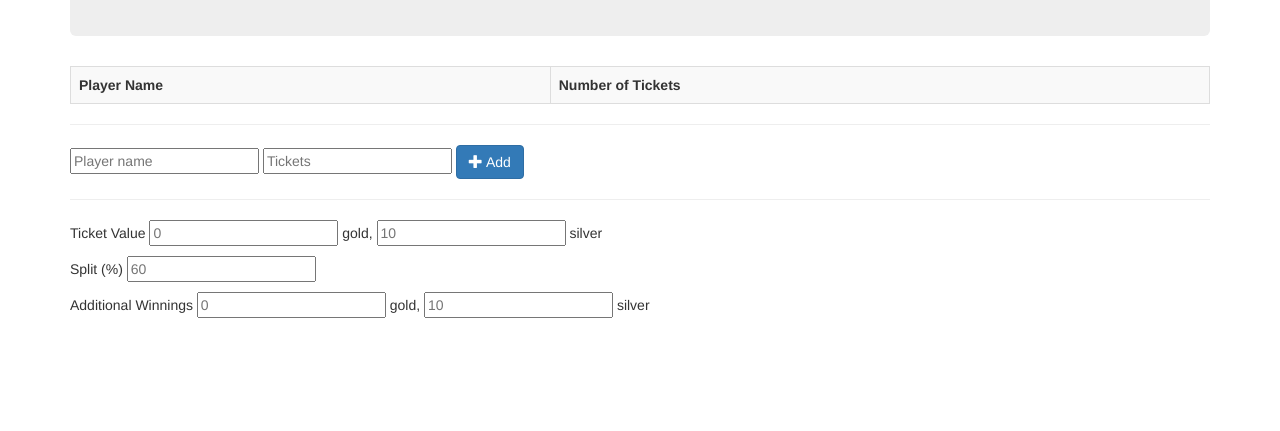
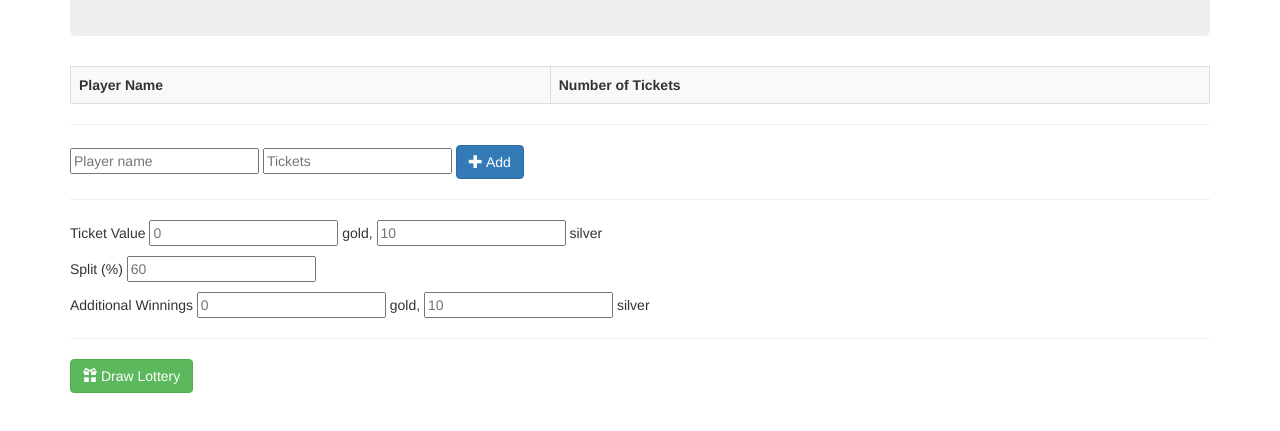
Before and after one commit to drusk/edge-lotto, a plain HTML site: page index.html in a window 1280 px wide. Shown: the part 123-554 px from the top of the page. Drawn offline with Linux system fonts and the light colour scheme.

Commit message:
Added button for drawing lottery. Doesn't do anything yet.

```diff
--- a/index.html
+++ b/index.html
@@ -66,6 +66,13 @@
                     Additional Winnings <input type="number" placeholder="0"> gold,
                     <input type="number" placeholder="10"> silver
                 </p>
+
+                <hr />
+
+                <button type="submit" class="btn btn-success">
+                    <span class="glyphicon glyphicon-gift"
+                        aria-hidden="true"></span> Draw Lottery
+                </button>
             </div>
         </div>
     </body>
```
